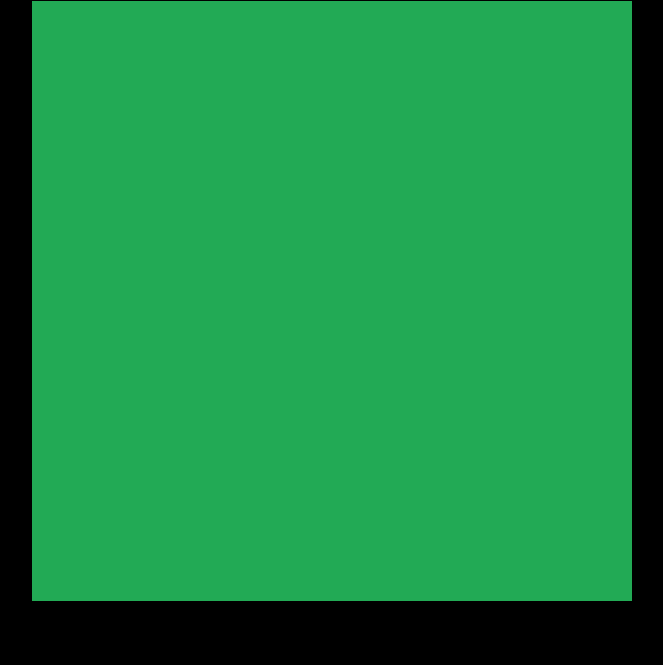
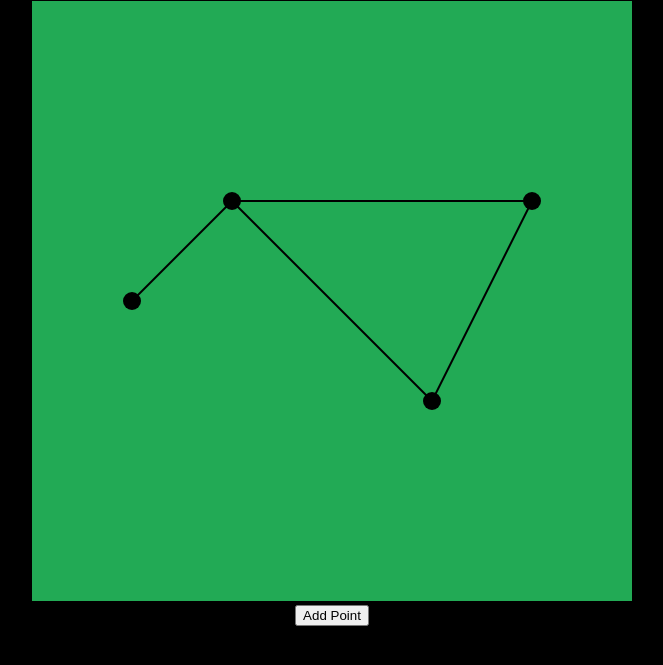
Before and after one commit to RaminSanei/selfDrivingJs, a plain HTML site: page index.html in a window 1280 px wide. Shown: the part 79-744 px from the top of the page, without its empty margins (308-971 px from the left). Drawn offline with Linux system fonts and the light colour scheme.

Commit message:
Add Point & Segment.

```diff
--- a/index.html
+++ b/index.html
@@ -2,21 +2,42 @@
 <html lang="en">
   <head>
     <title>World Editor</title>
-    <link rel="stylesheet" type="text/css" href="styles.css">
+    <link rel="stylesheet" type="text/css" href="styles.css" />
   </head>
   <body>
     <h1>World Editor</h1>
-    <canvas id="myCanvas" ></canvas>
+    <canvas id="myCanvas"></canvas>
+    <div id="controls">
+      <button onclick="addRandomPoint()">Add Point</button>
+    </div>
     <script src="js/math/graph.js"></script>
     <script src="js/primitives/point.js"></script>
     <script src="js/primitives/segment.js"></script>
     <script>
+      function addRandomPoint() {
+        const x = Math.random() * myCanvas.width;
+        const y = Math.random() * myCanvas.height;
+
+        const p = new Point(x, y);
+        const success = graph.tryAddPoint(p);
+        ctx.clearRect(0, 0, myCanvas.width, myCanvas.height);
+        graph.draw(ctx);
+        console.log(success);
+      }
       myCanvas.width = 600;
       myCanvas.height = 600;
 
-        const ctx = myCanvas.getContext('2d');
+      const ctx = myCanvas.getContext("2d");
+      const p1 = new Point(200, 200);
+      const p2 = new Point(500, 200);
+      const p3 = new Point(400, 400);
+      const p4 = new Point(100, 300);
+      const s1 = new Segment(p1, p2);
+      const s2 = new Segment(p1, p3);
+      const s3 = new Segment(p1, p4);
+      const s4 = new Segment(p2, p3);
 
-        const graph = new Graph();
+      const graph = new Graph([p1, p2, p3, p4], [s1, s2, s3, s4]);
       graph.draw(ctx);
     </script>
   </body>
```
Lines whose indentation alone changed are shown as unchanged.
